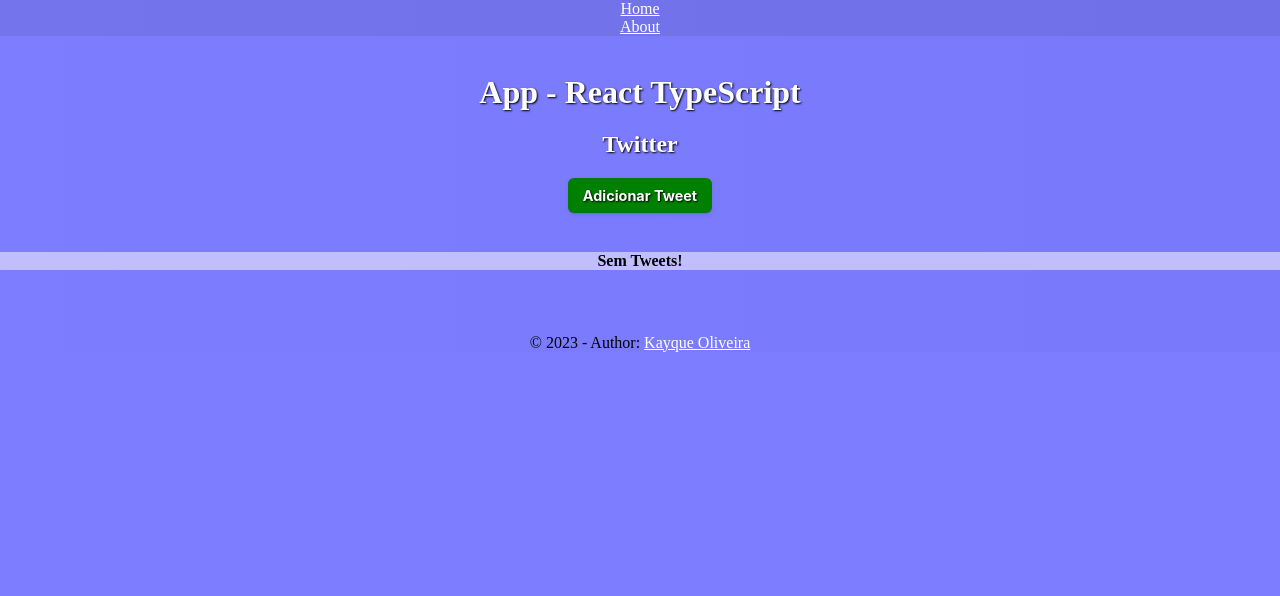
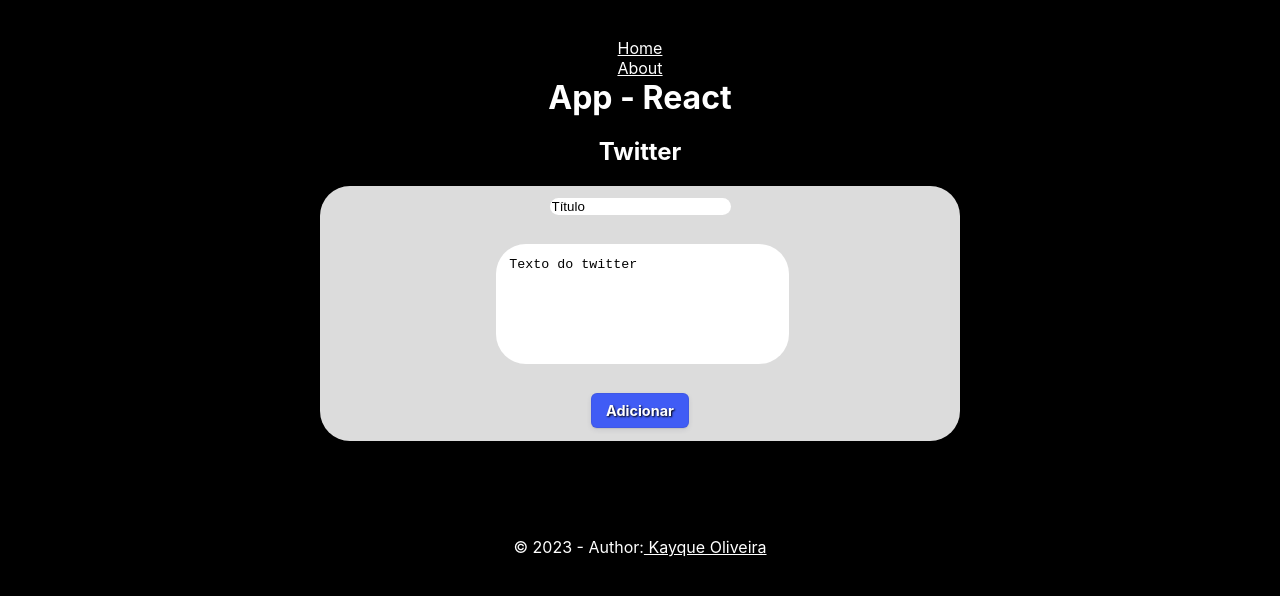
Before and after one commit to kayque-willy/react-ts-app, a React (Vite) app: page / in a window 1280 px wide. Shown: the top 596 px of the page. Built offline with nearby package versions, Linux system fonts and the light colour scheme.

Commit message:
CSS Stuyle change begin

```diff
--- a/src/App.tsx
+++ b/src/App.tsx
@@ -1,23 +1,16 @@
 import "./assets/App.css";
 import "./assets/Button.css";
+import { Footer } from "./components/Footer";
+import { Header } from "./components/Header";
 
 import { AppRoutes } from "./Routes";
 
 function App() {
   return (
     <>
-      <nav>
-        <ul>
-          <li>
-            <a href="/">Home </a>
-          </li>
-          <li>
-            <a href="/about">About </a>
-          </li>
-        </ul>
-      </nav>
+      <Header />
       <AppRoutes />
-      <footer> © 2023 - Author: <a href="https://github.com/kayque-willy">Kayque Oliveira</a></footer>
+      <Footer />
     </>
   );
 }
--- a/src/assets/App.css
+++ b/src/assets/App.css
@@ -1,16 +1,11 @@
+html {
+    background-color: #000000;
+}
+
 body {
-    background: rgb(255, 255, 255);
-    background: linear-gradient(90deg, rgba(255, 255, 255, 1) 0%, rgba(247, 247, 247, 1) 100%);
+    font-family: -apple-system, system-ui, "Segoe UI", Roboto, "Helvetica Neue", Ubuntu, sans-serif;
     text-align: center;
     margin: 0;
-}
-
-html {
-    background-color: #0000ff82;
-}
-
-#root {
-    background-color: #0000ff82;
 }
 
 header {
@@ -26,7 +21,6 @@
     align-items: center;
     margin-bottom: 2%;
     margin-top: 1%;
-    background-color: #c0beff;
 }
 
 article {
@@ -74,6 +68,7 @@
 }
 
 footer {
+    color: #ffffff;
     margin-top: 5%;
 }
 
--- /dev/null
+++ b/src/components/Footer.tsx
@@ -0,0 +1,11 @@
+export function Footer() {
+
+  let data = new Date();
+
+  // ------------------- Renderiza o componente passando o props por parâmetro -------------------
+  return (
+    <footer> © {data.getFullYear()} - Author:
+      <a href="https://github.com/kayque-willy"> Kayque Oliveira</a>
+    </footer>
+  );
+}
--- /dev/null
+++ b/src/components/Header.tsx
@@ -0,0 +1,21 @@
+
+export function Header() {
+
+  // ------------------- Renderiza o componente passando o props por parâmetro -------------------
+  return (
+    <header>
+      <nav>
+        <ul>
+          <li>
+            <a href="/">Home </a>
+          </li>
+          <li>
+            <a href="/about">About </a>
+          </li>
+        </ul>
+      </nav>
+      <h1>App - React</h1>
+      <h2>Twitter</h2>
+    </header>
+  );
+}
--- a/src/pages/Home.tsx
+++ b/src/pages/Home.tsx
@@ -3,6 +3,7 @@
 import { useNavigate } from "react-router-dom";
 import { FontAwesomeIcon } from "@fortawesome/react-fontawesome";
 import { faTrash } from '@fortawesome/free-solid-svg-icons'
+import { TweetForm } from "./TweetForm";
 
 function Home() {
   // Navegação
@@ -51,13 +52,10 @@
   // --------------------------- Renderiza a pagina ---------------------------
   return (
     <main>
-      <header>
-        <h1>App - React TypeScript</h1>
-        <h2>Twitter</h2>
-      </header>
-      <button className="buttonAdd" onClick={goForm}>
+      {/* <button className="buttonAdd" onClick={goForm}>
         Adicionar Tweet
-      </button>
+      </button> */}
+      <TweetForm />
       <section>
         {tweets.slice(0).reverse().map((tweet) => {
           return (
--- a/src/pages/TweetForm.tsx
+++ b/src/pages/TweetForm.tsx
@@ -71,11 +71,10 @@
   // ----------------------- Renderiza o formulário -----------------------
   return (
     <>
-      <h1>Tweet Form</h1>
+      {/* <h1>Tweet Form</h1> */}
       <div className="form-bg">
         <form onSubmit={submit}>
           <fieldset>
-            <label>Título </label>
             <input
               id="title"
               type="text"
@@ -85,7 +84,6 @@
             />
           </fieldset>
           <fieldset>
-            <label>Texto </label>
             <textarea
               id="text"
               name="text"
```
